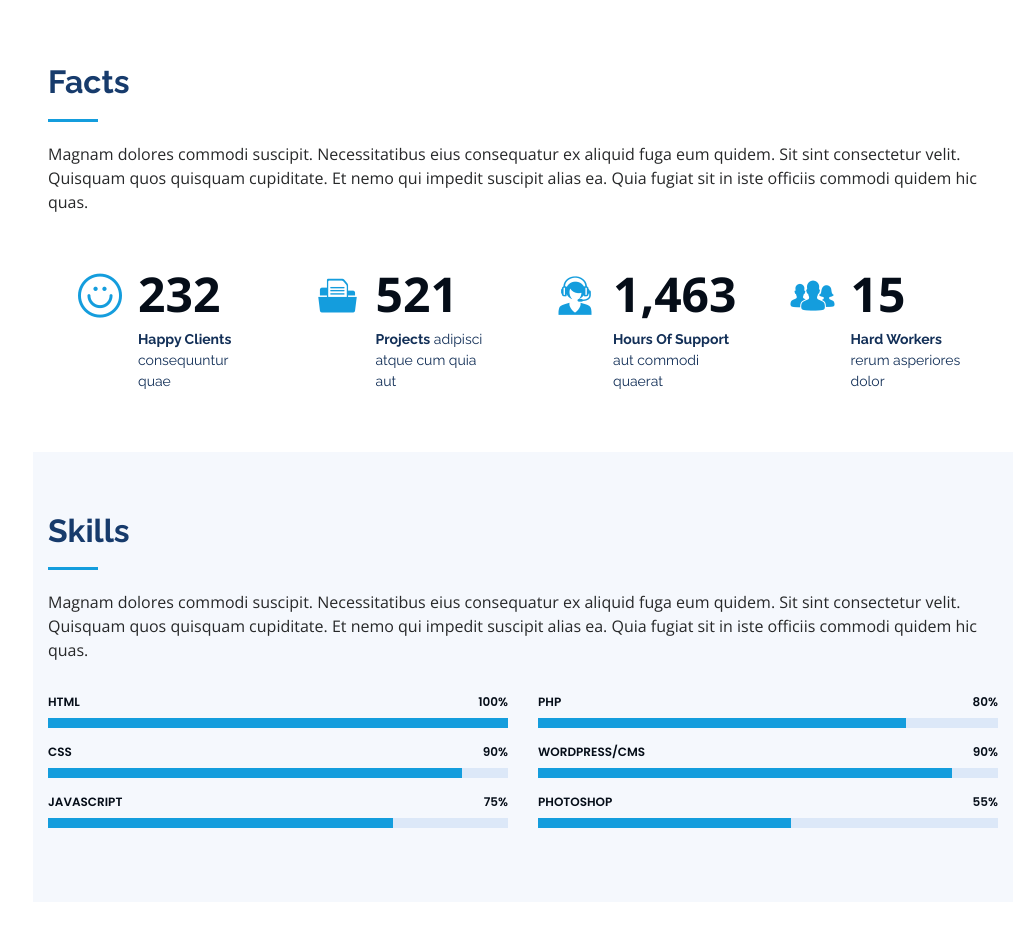
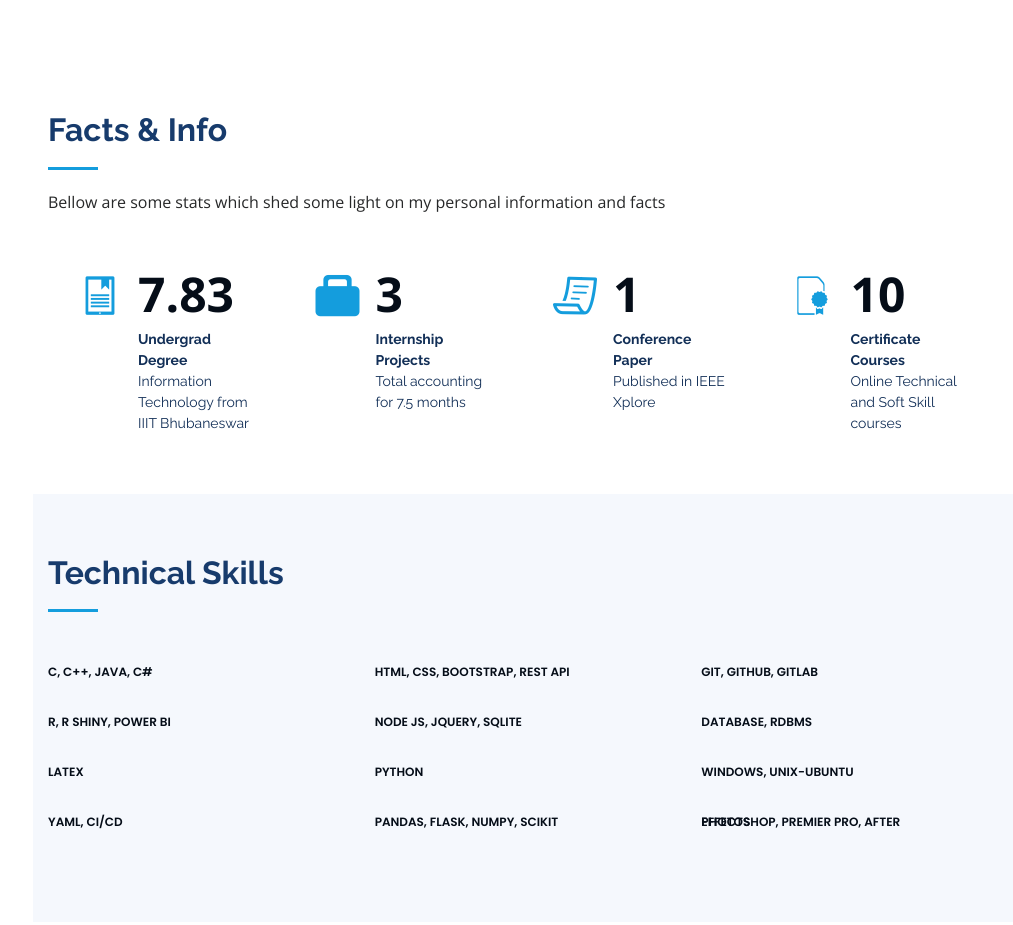
Before and after one commit to Quarantinex/Quarantinex.github.io, a plain HTML site: page index.html in a window 1280 px wide. Shown: the part 1465-2390 px from the top of the page, without its empty margins (267-1280 px from the left). Drawn offline with nearby package versions, Linux system fonts and the light colour scheme.

Commit message:
about completed

```diff
--- a/index.html
+++ b/index.html
@@ -100,8 +100,7 @@
             <h3>  </h3>
             <p class="font-italic">
               I was born in Sarabana village, located in the Odisha state of India. During my schooling, I have shifted from one place to another, have
-              changed numerous schools during this period. I have lived in remote areas, as well as a few of the major cities of the country. I have a
-              deep interest in computers in general and am fascinated and moved by the exciting innovations that come up in the field of technology and science.
+              changed numerous schools during this period. I have lived in remote areas, as well as a few of the major cities of the country.
             </p>
             <div class="row">
               <div class="col-lg-6">
@@ -122,8 +121,9 @@
               </div>
             </div>
             <p>
-              Officiis eligendi itaque labore et dolorum mollitia officiis optio vero. Quisquam sunt adipisci omnis et ut. Nulla accusantium dolor incidunt officia tempore. Et eius omnis.
-              Cupiditate ut dicta maxime officiis quidem quia. Sed et consectetur qui quia repellendus itaque neque. Aliquid amet quidem ut quaerat cupiditate. Ab et eum qui repellendus omnis culpa magni laudantium dolores.
+              I have a deep interest in computers in general and am fascinated and moved by the exciting innovations that come up in the field of technology and science. Right from my school days, I have found myself attracted to computers and technology. I regularly follow all the breakthroughs and innovations that occur in this realm all over the globe.
+              <br><br>
+              My core interest is <b>Intelligent Systems</b>, which include fields like Machine Learning, Deep Learning, Artificial Intelligence, Natural Language Processing, and so on.
             </p>
           </div>
         </div>
@@ -136,41 +136,41 @@
       <div class="container">
 
         <div class="section-title">
-          <h2>Facts</h2>
-          <p>Magnam dolores commodi suscipit. Necessitatibus eius consequatur ex aliquid fuga eum quidem. Sit sint consectetur velit. Quisquam quos quisquam cupiditate. Et nemo qui impedit suscipit alias ea. Quia fugiat sit in iste officiis commodi quidem hic quas.</p>
+          <h2>Facts & Info</h2>
+          <p>Bellow are some stats which shed some light on my personal information and facts</p>
         </div>
 
         <div class="row no-gutters">
 
           <div class="col-lg-3 col-md-6 d-md-flex align-items-md-stretch" data-aos="fade-up">
             <div class="count-box">
-              <i class="icofont-simple-smile"></i>
-              <span data-toggle="counter-up">232</span>
-              <p><strong>Happy Clients</strong> consequuntur quae</p>
+              <i class="icofont-ebook"></i>
+              <span data-toggle="counter-up">7.83</span>
+              <p><strong>Undergrad Degree</strong> Information Technology from IIIT Bhubaneswar</p>
             </div>
           </div>
 
           <div class="col-lg-3 col-md-6 d-md-flex align-items-md-stretch" data-aos="fade-up" data-aos-delay="100">
             <div class="count-box">
-              <i class="icofont-document-folder"></i>
-              <span data-toggle="counter-up">521</span>
-              <p><strong>Projects</strong> adipisci atque cum quia aut</p>
+              <i class="icofont-ui-office"></i>
+              <span data-toggle="counter-up">3</span>
+              <p><strong>Internship Projects</strong><br> Total accounting for 7.5 months</p>
             </div>
           </div>
 
           <div class="col-lg-3 col-md-6 d-md-flex align-items-md-stretch" data-aos="fade-up" data-aos-delay="200">
             <div class="count-box">
-              <i class="icofont-live-support"></i>
-              <span data-toggle="counter-up">1,463</span>
-              <p><strong>Hours Of Support</strong> aut commodi quaerat</p>
+              <i class="icofont-paper"></i>
+              <span data-toggle="counter-up">1</span>
+              <p><strong>Conference Paper</strong><br>Published in IEEE Xplore</p>
             </div>
           </div>
 
           <div class="col-lg-3 col-md-6 d-md-flex align-items-md-stretch" data-aos="fade-up" data-aos-delay="300">
             <div class="count-box">
-              <i class="icofont-users-alt-5"></i>
-              <span data-toggle="counter-up">15</span>
-              <p><strong>Hard Workers</strong> rerum asperiores dolor</p>
+              <i class="icofont-certificate"></i>
+              <span data-toggle="counter-up">10</span>
+              <p><strong>Certificate Courses</strong><br>Online Technical and Soft Skill courses</p>
             </div>
           </div>
 
@@ -184,58 +184,75 @@
       <div class="container">
 
         <div class="section-title">
-          <h2>Skills</h2>
-          <p>Magnam dolores commodi suscipit. Necessitatibus eius consequatur ex aliquid fuga eum quidem. Sit sint consectetur velit. Quisquam quos quisquam cupiditate. Et nemo qui impedit suscipit alias ea. Quia fugiat sit in iste officiis commodi quidem hic quas.</p>
+          <h2>Technical Skills</h2>
         </div>
 
         <div class="row skills-content">
 
-          <div class="col-lg-6" data-aos="fade-up">
+          <div class="col-lg-4" data-aos="fade-up">
 
             <div class="progress">
-              <span class="skill">HTML <i class="val">100%</i></span>
-              <div class="progress-bar-wrap">
-                <div class="progress-bar" role="progressbar" aria-valuenow="100" aria-valuemin="0" aria-valuemax="100"></div>
-              </div>
+              <span class="skill">C, C++, JAVA, C# <i class="val"></i></span>
+
             </div>
 
             <div class="progress">
-              <span class="skill">CSS <i class="val">90%</i></span>
-              <div class="progress-bar-wrap">
-                <div class="progress-bar" role="progressbar" aria-valuenow="90" aria-valuemin="0" aria-valuemax="100"></div>
-              </div>
+              <span class="skill">R, R SHINY, Power BI <i class="val"></i></span>
+
             </div>
 
             <div class="progress">
-              <span class="skill">JavaScript <i class="val">75%</i></span>
-              <div class="progress-bar-wrap">
-                <div class="progress-bar" role="progressbar" aria-valuenow="75" aria-valuemin="0" aria-valuemax="100"></div>
-              </div>
+              <span class="skill">Latex <i class="val"></i></span>
+
+            </div>
+            <div class="progress">
+              <span class="skill">YAML, CI/CD<i class="val"></i></span>
+
+            </div>
+
+          </div>
+          <div class="col-lg-4" data-aos="fade-up"data-aos-delay="100">
+
+            <div class="progress">
+              <span class="skill">HTML, CSS, BOOTSTRAP, REST API <i class="val"></i></span>
+
+            </div>
+
+            <div class="progress">
+              <span class="skill">NODE JS, JQuery, SQLite <i class="val"></i></span>
+
+            </div>
+
+            <div class="progress">
+              <span class="skill">Python <i class="val"></i></span>
+
+            </div>
+            <div class="progress">
+              <span class="skill">PANDAS, FLASK, NUMPY, SCIKIT<i class="val"></i></span>
+
             </div>
 
           </div>
 
-          <div class="col-lg-6" data-aos="fade-up" data-aos-delay="100">
+          <div class="col-lg-3" data-aos="fade-up" data-aos-delay="200">
 
             <div class="progress">
-              <span class="skill">PHP <i class="val">80%</i></span>
-              <div class="progress-bar-wrap">
-                <div class="progress-bar" role="progressbar" aria-valuenow="80" aria-valuemin="0" aria-valuemax="100"></div>
-              </div>
+              <span class="skill">GIT, GitHub, GitLab <i class="val"></i></span>
+
             </div>
 
             <div class="progress">
-              <span class="skill">WordPress/CMS <i class="val">90%</i></span>
-              <div class="progress-bar-wrap">
-                <div class="progress-bar" role="progressbar" aria-valuenow="90" aria-valuemin="0" aria-valuemax="100"></div>
-              </div>
+              <span class="skill">Database, RDBMS <i class="val"></i></span>
+
             </div>
 
             <div class="progress">
-              <span class="skill">Photoshop <i class="val">55%</i></span>
-              <div class="progress-bar-wrap">
-                <div class="progress-bar" role="progressbar" aria-valuenow="55" aria-valuemin="0" aria-valuemax="100"></div>
-              </div>
+              <span class="skill">Windows, Unix-Ubuntu <i class="val"></i></span>
+
+            </div>
+            <div class="progress">
+              <span class="skill">Photoshop, Premier Pro, After Effects <i class="val"></i></span>
+
             </div>
 
           </div>
@@ -244,7 +261,6 @@
 
       </div>
     </section><!-- End Skills Section -->
-
     <!-- ======= Resume Section ======= -->
     <section id="resume" class="resume">
       <div class="container">
```
